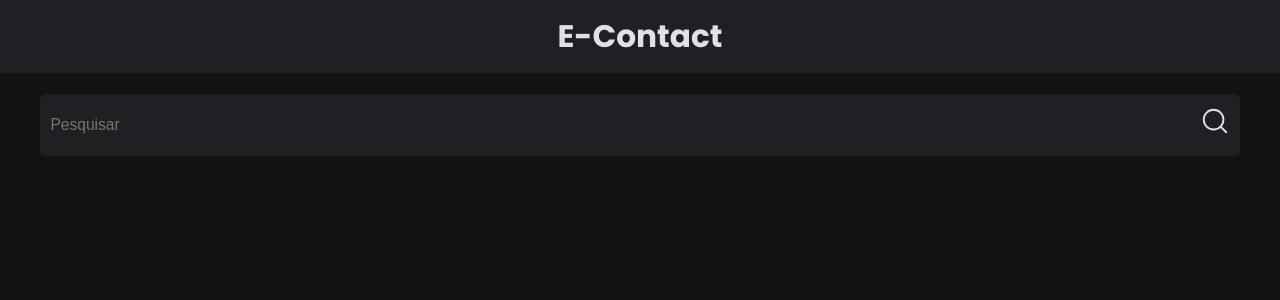
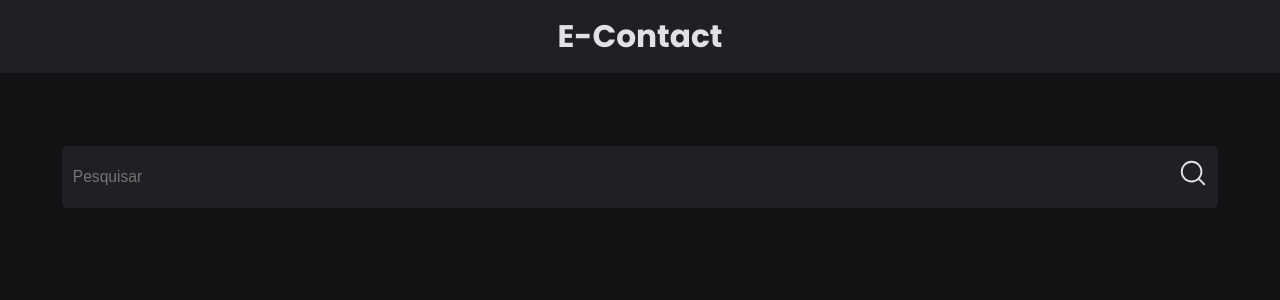
Before and after one commit to PedroHercules/contact-book, a Next.js app: page / in a window 1280 px wide. Shown: the top 300 px of the page. Built offline with nearby package versions, Linux system fonts and the light colour scheme.

Commit message:
style: increased the margin-top of the container component

```diff
--- a/styles/Globals.ts
+++ b/styles/Globals.ts
@@ -22,5 +22,5 @@ export const Container = styled.div`
   justify-items: center;
   max-width: 1200px;
   padding: 1rem 2rem;
-  margin: 8rem auto;
+  margin: 13rem 4rem auto;
 `
```
